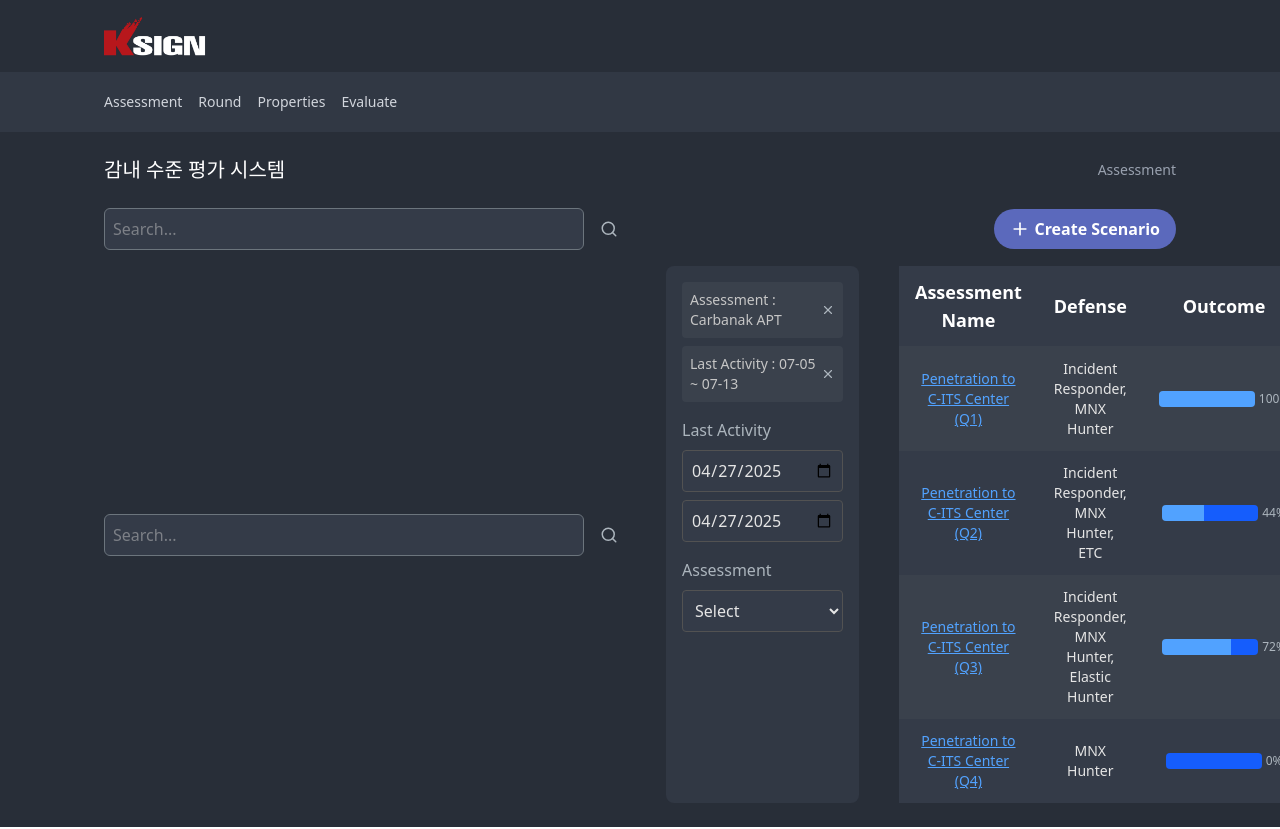
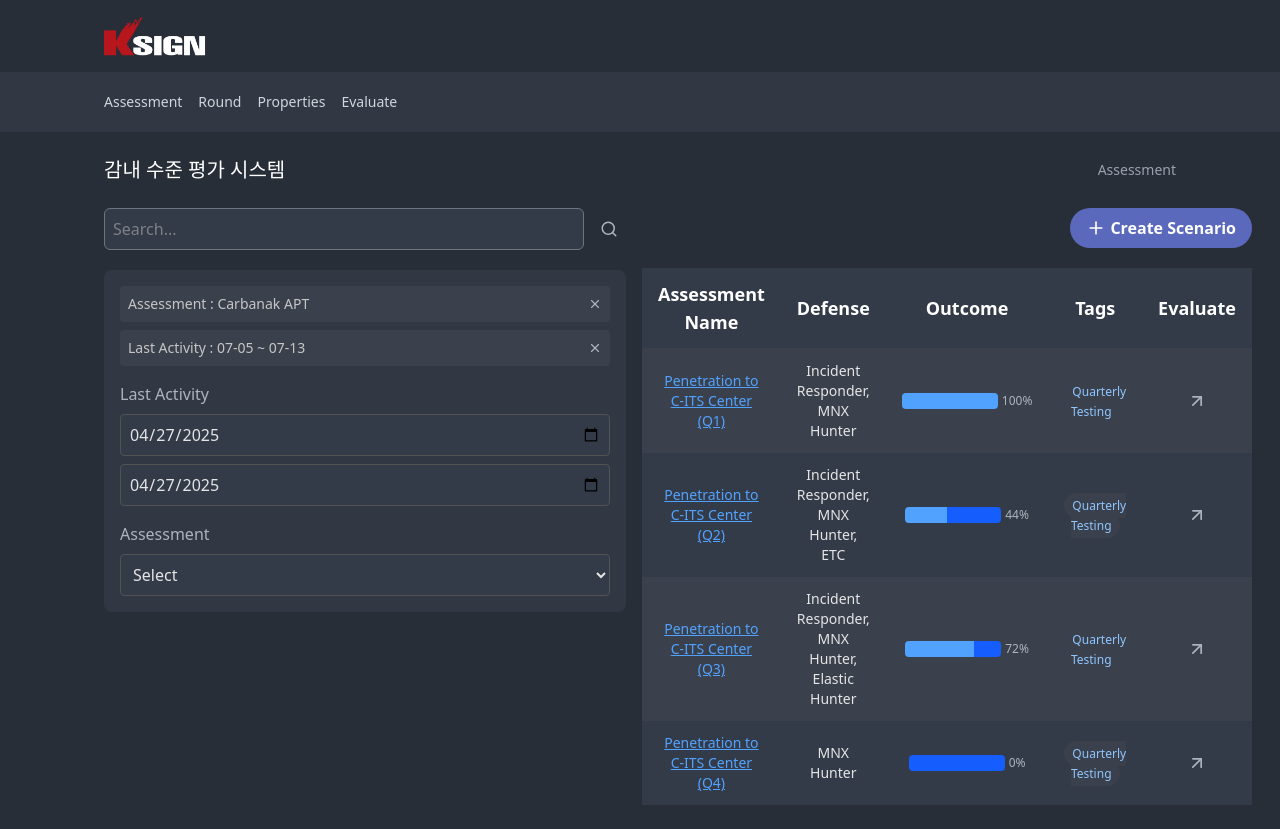
Before and after one commit to keonoh00/C-ITS, a Next.js app: page /round in a window 1280 px wide. Built offline with nearby package versions, Linux system fonts and the light colour scheme.

Commit message:
Fix design in Round Page

```diff
--- a/src/app/(evaluation-layou)/round/page.tsx
+++ b/src/app/(evaluation-layou)/round/page.tsx
@@ -1,9 +1,8 @@
 "use client";
 
-import EvaluationuationAssessmentTable from "@/components/RoundTable/RoundTable";
+import RoundTable from "@/components/RoundTable/RoundTable";
 import FilterSidebar from "@/components/FilterSidebar/FilterSidebar";
 import { PlusIcon } from "lucide-react";
-import SearchInput from "@/components/SearchInput/SearchInput";
 
 export default function Round() {
   const onSearchClick = () => {
@@ -17,17 +16,19 @@ export default function Round() {
         <span className="text-gray-400 text-sm">Assessment</span>
       </div>
 
-      <div className="flex flex-row items-center justify-between">
-        <SearchInput onSearch={onSearchClick} />
-
-        <button className="px-4 py-2 bg-purple-300 hover:bg-purple-400 flex flex-row rounded-4xl items-center">
-          <PlusIcon size={20} color="white" />
-          <p className="ml-1 font-bold">Create Scenario</p>
-        </button>
-      </div>
-      <div className="flex flex-4 space-x-10 flex-row mt-4 w-full">
-        <FilterSidebar onChange={onSearchClick} />
-        <EvaluationuationAssessmentTable />
+      <div className="flex flex-5 space-x-4 flex-row mt-4 w-full">
+        <div className="flex flex-1 flex-col space-y-5">
+          <FilterSidebar onChange={onSearchClick} />
+        </div>
+        <div className="flex flex-4 flex-col space-y-5">
+          <div className="flex flex-row items-center justify-end">
+            <button className="px-4 py-2 bg-purple-300 hover:bg-purple-400 flex flex-row rounded-4xl items-center">
+              <PlusIcon size={20} color="white" />
+              <p className="ml-1 font-bold">Create Scenario</p>
+            </button>
+          </div>
+          <RoundTable />
+        </div>
       </div>
     </div>
   );
```
